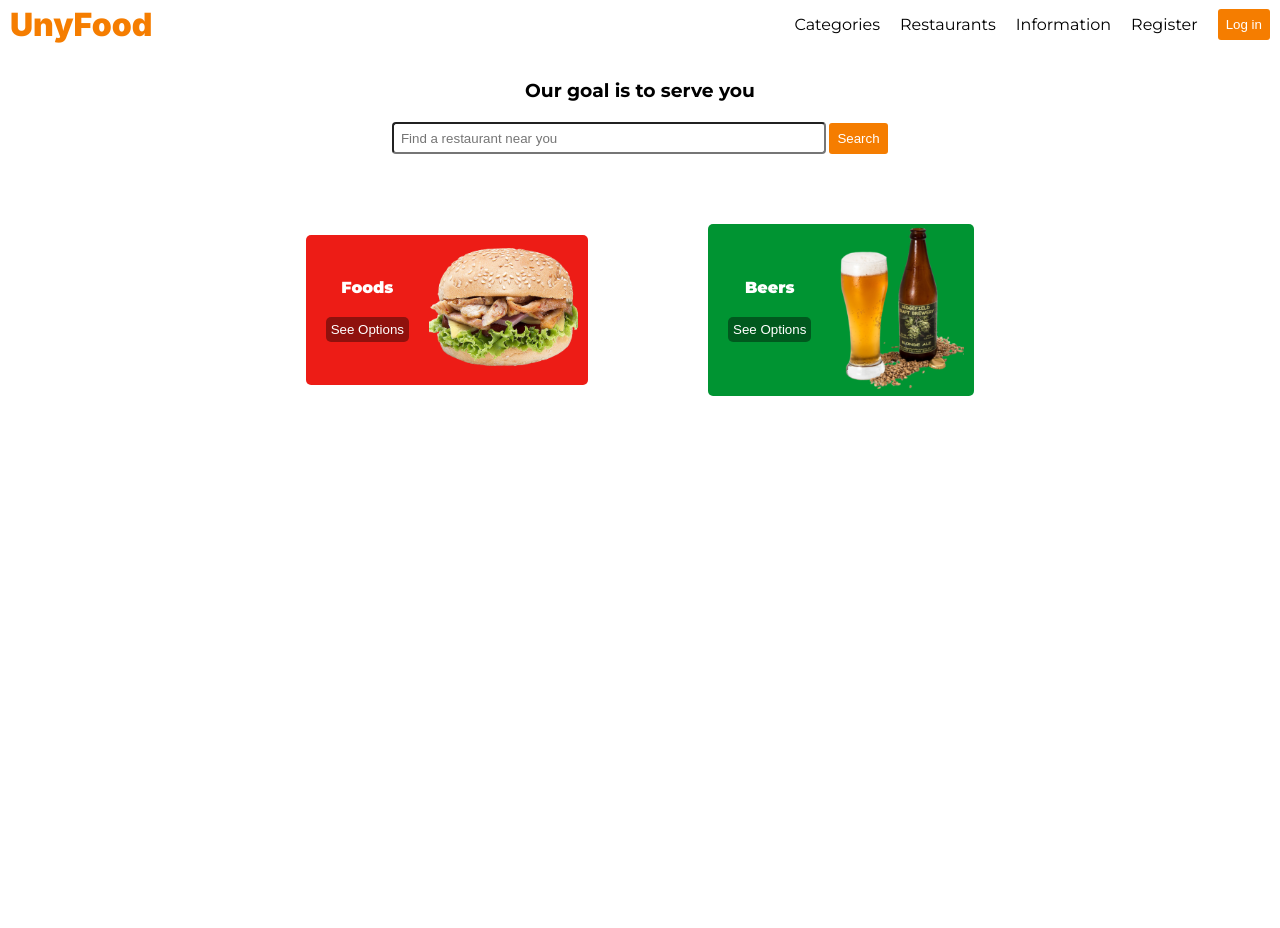
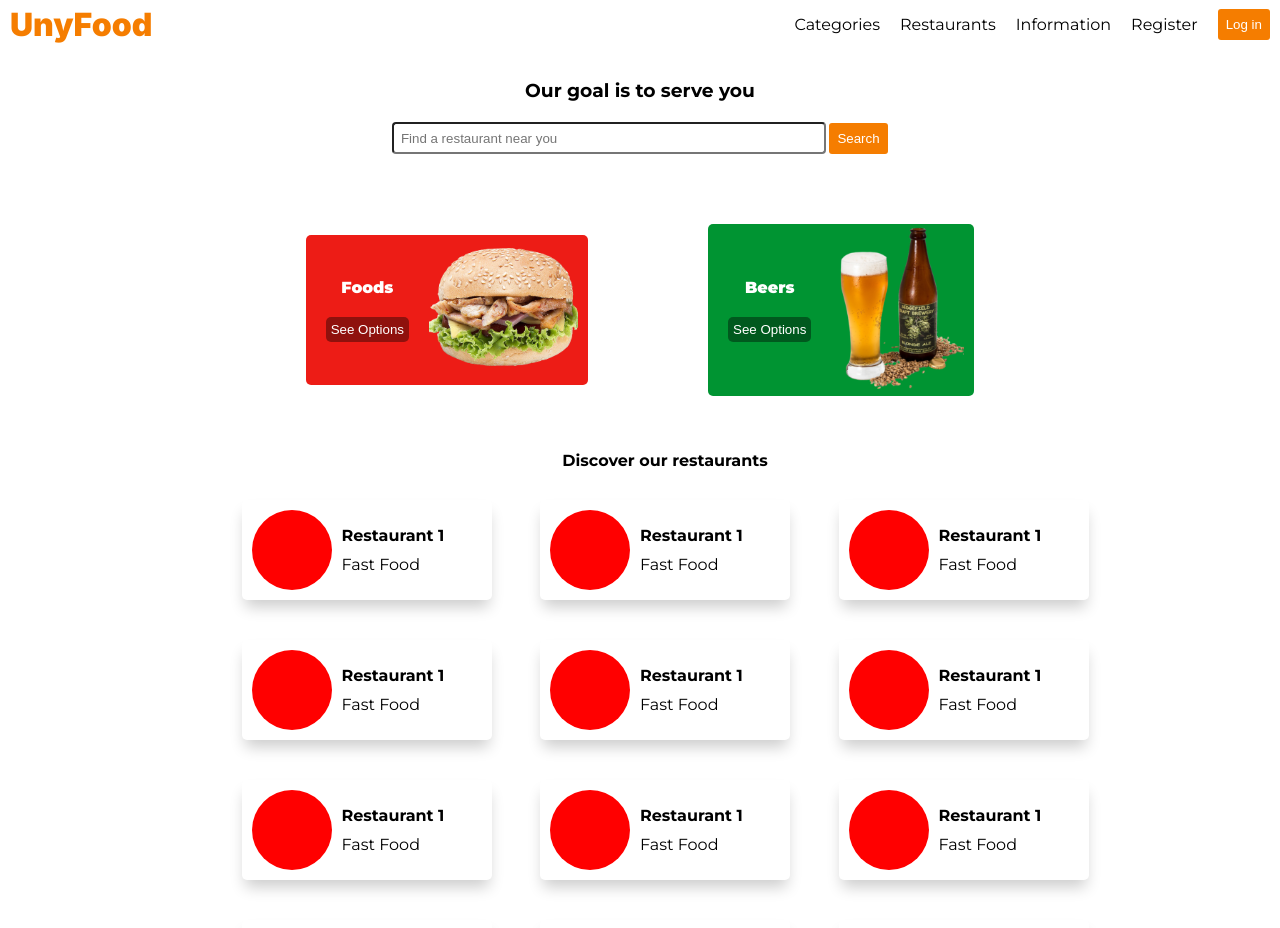
Before and after one commit to IvesUendel/reactProjectsForStudy, a React (Vite) app in the folder unyfood/: page / in a window 1280 px wide. Shown: the top 928 px of the page. Before the commit the page ends 800 px from the top, so only its background shows below. Built offline with nearby package versions, Linux system fonts and the light colour scheme.

Commit message:
created the restaurants component and generated the css for its organization and style

```diff
--- /dev/null
+++ b/unyfood/src/components/restaurants/restaurants.css
@@ -0,0 +1,42 @@
+.restaurants_container {
+  padding: 5px 10px;
+  margin-top: 50px;
+  margin-left: 50px;
+  display: flex;
+  flex-direction: column;
+  align-items: center;
+}
+
+.restaurants_container h4 {
+  margin-bottom: 30px;
+  text-align: center;
+}
+
+.restaurant_card{
+  box-shadow: 0px 10px 15px -3px rgba(0, 0, 0, 0.2);
+  width: 250px;
+  display: flex;
+  align-items: center;
+  gap: 10px;
+  padding: 10px;
+  border-radius: 5px;
+  margin-bottom: 40px;
+}
+
+.restaurant_card .avatar {
+  width: 80px;
+  height: 80px;
+  border-radius: 40px;
+}
+
+.restaurant_card .content_info p:first-child {
+  font-weight: bold;
+  margin-bottom: 10px;
+}
+
+.restaurants_container .container_cards {
+  width: 70%;
+  display: flex;
+  flex-wrap: wrap;
+  justify-content: space-between;
+}
--- /dev/null
+++ b/unyfood/src/components/restaurants/restaurants.jsx
@@ -0,0 +1,113 @@
+import "./restaurants.css";
+
+const RESTAURANTS = [
+  {
+    id: 1,
+    title: "Restaurant 1",
+    category: "Fast Food",
+    color: "red",
+  },
+  {
+    id: 2,
+    title: "Bistro Bella",
+    category: "Italian",
+    color: "green",
+  },
+  {
+    id: 3,
+    title: "Sushi Samba",
+    category: "Japanese",
+    color: "blue",
+  },
+  {
+    id: 4,
+    title: "Taco Town",
+    category: "Mexican",
+    color: "orange",
+  },
+  {
+    id: 5,
+    title: "Burger Barn",
+    category: "Fast Food",
+    color: "yellow",
+  },
+  {
+    id: 6,
+    title: "Curry Corner",
+    category: "Indian",
+    color: "purple",
+  },
+  {
+    id: 7,
+    title: "Pasta Palace",
+    category: "Italian",
+    color: "red",
+  },
+  {
+    id: 8,
+    title: "Green Garden",
+    category: "Vegan",
+    color: "green",
+  },
+  {
+    id: 9,
+    title: "BBQ Bliss",
+    category: "Barbecue",
+    color: "brown",
+  },
+  {
+    id: 10,
+    title: "Pho Fever",
+    category: "Vietnamese",
+    color: "cyan",
+  },
+  {
+    id: 11,
+    title: "Pizza Paradise",
+    category: "Pizza",
+    color: "red",
+  },
+  {
+    id: 12,
+    title: "Ocean's Catch",
+    category: "Seafood",
+    color: "blue",
+  }
+];
+
+
+export default function Restaurants(){
+  return(
+    <div className="restaurants_container">
+      <h4>Discover our restaurants</h4>
+
+      <div className="container_cards">
+        {
+          RESTAURANTS.map(() => (
+            <RestaurantCard
+              title="Restaurant 1"
+              category="Fast Food"
+              color="red"/>
+          ))
+        }
+      </div>
+
+    </div>
+  )
+}
+
+function RestaurantCard({title, category, color}){
+  return (
+    <div className="restaurant_card">
+
+        <div className="avatar" style={{background: color}}></div>
+
+        <div className="content_info">
+          <p>{title}</p>
+          <p>{category}</p>
+        </div>
+
+
+      </div>
+  )
+}
--- a/unyfood/src/pages/home/home.jsx
+++ b/unyfood/src/pages/home/home.jsx
@@ -3,16 +3,21 @@ import "./home.css"
 import Header from "../../components/header/header";
 import Search from "../../components/search/search";
 import CardCategory from "../../components/card-category/cardCategory";
+import Restaurants from "../../components/restaurants/restaurants";
 
 export default function Home(){
   return(
     <div>
       <Header />
+
       <Search />
+
       <div className="home_container_category">
         <CardCategory title="Foods" color="#ed1c16"/>
         <CardCategory title="Beers" color="#009432"/>
       </div>
+
+      <Restaurants/>
     </div>
   );
 }
```
